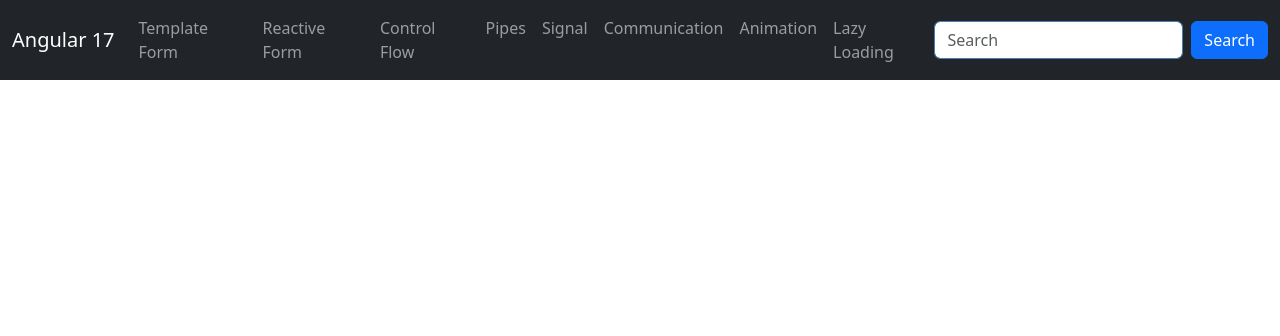
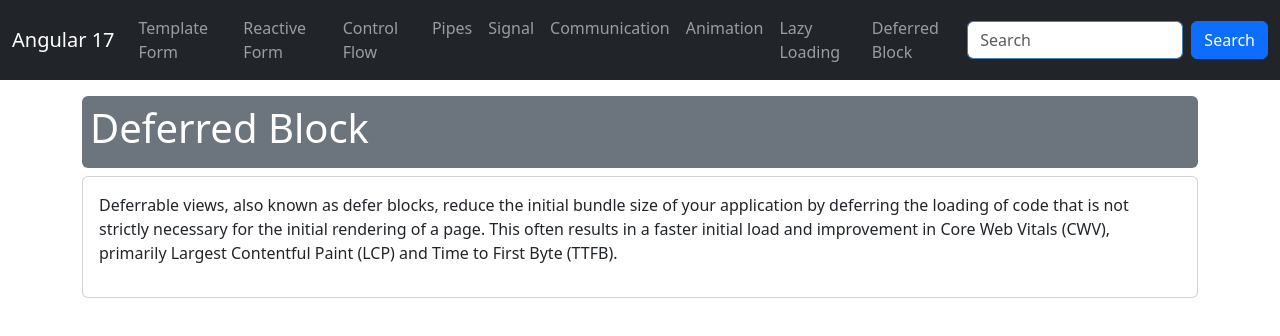
Before and after one commit to SujitSinare/Angular17_Tutorial, an Angular app: page /deferred-loading in a window 1280 px wide. Before the commit this address led to /. Shown: the top 336 px of the page. Built offline with nearby package versions, Linux system fonts and the light colour scheme.

Commit message:
-Added Deferred Block

```diff
--- a/src/app/app.component.html
+++ b/src/app/app.component.html
@@ -32,6 +32,9 @@
         <li class="nav-item">
           <a class="nav-link" [routerLink]="['/lazy-loading']" routerLinkActive="router-link-active">Lazy Loading</a>
         </li>
+        <li class="nav-item">
+          <a class="nav-link" [routerLink]="['/deferred-loading']" routerLinkActive="router-link-active">Deferred Block</a>
+        </li>
       </ul>
       <form class="d-flex">
         <input class="form-control" class="form-control me-2" type="text" placeholder="Search">
--- a/src/app/app.routes.ts
+++ b/src/app/app.routes.ts
@@ -7,6 +7,7 @@
 import { ParentComponent } from './topics/component-communication/parent/parent.component';
 import { AnimationComponent } from './topics/animation/animation.component';
 import { LazyLoadingComponent } from './topics/lazy-loading/lazy-loading.component';
+import { DeferredLoadingComponent } from './topics/deferred-loading/deferred-loading.component';
 
 export const routes: Routes = [
     {
@@ -45,5 +46,9 @@
     {
         path: 'lazy-loading',
         loadChildren: () => import('./topics/lazy-loading/lazy.module').then(m => m.LazyModule)
+    },
+    {
+        path: 'deferred-loading',
+        component: DeferredLoadingComponent
     }
 ];
--- /dev/null
+++ b/src/app/topics/deferred-loading/deferred-loading.component.html
@@ -0,0 +1,20 @@
+<div class="mt-3 p-2 bg-secondary text-white rounded">
+    <h1>Deferred Block</h1>
+</div>
+<div class="card mt-2">
+    <div class="card-body">
+        @defer {
+        <div>
+            <p>Deferrable views, also known as defer blocks, reduce the initial bundle size of your application by
+                deferring the loading of code that is not strictly necessary for the initial rendering of a page. This
+                often results in a faster initial load and improvement in Core Web Vitals (CWV), primarily Largest
+                Contentful Paint (LCP) and Time to First Byte (TTFB).</p>
+        </div>
+        } @placeholder (minimum 2000ms) {
+        <div class="d-flex align-items-center">
+            <strong>Loading...</strong>
+            <div class="spinner-border ml-auto" role="status" aria-hidden="true"></div>
+        </div>
+        }
+    </div>
+</div>
```
Also changed, not shown: src/app/topics/deferred-loading/deferred-loading.component.ts (added, +12 -0 lines), src/app/topics/deferred-loading/deferred-loading.component.css (added), 1 other file (tests, documents, lock files or other folders).
